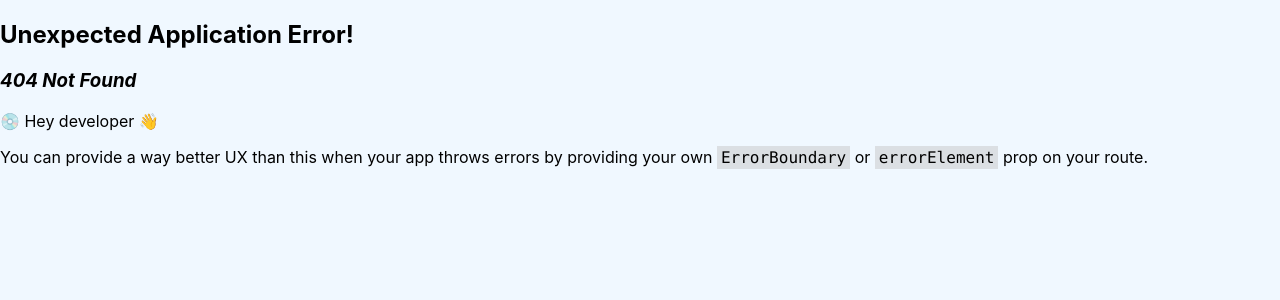
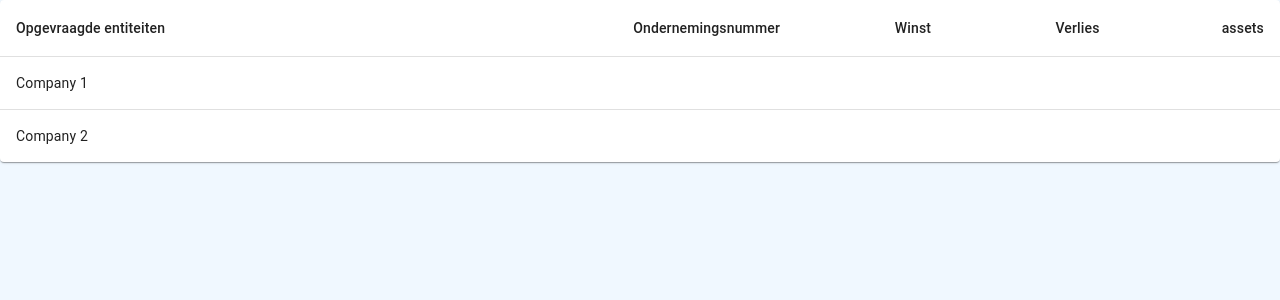
Before and after one commit to TimVanOnckelen/nbbproject-frontend-ap, a React (Create React App) app: page /history in a window 1280 px wide. Before the commit this address had no page. Shown: the top 300 px of the page. Built offline with nearby package versions, Linux system fonts and the light colour scheme.

Commit message:
Tabel historiek aangemaakt

```diff
--- a/src/components/history/overview.tsx
+++ b/src/components/history/overview.tsx
@@ -1,6 +1,13 @@
 import React from "react";
 import { DataGrid } from "@mui/x-data-grid";
 import { ICompany } from "../../models/company/company.model";
+import Table from '@mui/material/Table';
+import TableBody from '@mui/material/TableBody';
+import TableCell from '@mui/material/TableCell';
+import TableContainer from '@mui/material/TableContainer';
+import TableHead from '@mui/material/TableHead';
+import TableRow from '@mui/material/TableRow';
+import Paper from '@mui/material/Paper';
 
 const historyOverview = () => {
   const dummyData: ICompany[] = [
@@ -11,7 +18,39 @@
       name: "Company 2",
     },
   ];
-  return <></>;
+  return  <>
+      <TableContainer component={Paper}>
+      <Table sx={{ minWidth: 650 }} aria-label="simple table">
+        <TableHead>
+          <TableRow>
+            <TableCell>Opgevraagde entiteiten</TableCell>
+            <TableCell align="right">Ondernemingsnummer</TableCell>
+            <TableCell align="right">Winst</TableCell>
+            <TableCell align="right">Verlies</TableCell>
+            <TableCell align="right">assets </TableCell>
+          </TableRow>
+        </TableHead>
+        <TableBody>
+          {dummyData.map((name) => (
+            <TableRow
+              key={name.name}
+              sx={{ '&:last-child td, &:last-child th': { border: 0 } }}
+            >
+              <TableCell component="th" scope="row">
+                {name.name}
+              </TableCell>
+
+              <TableCell align="right">{}</TableCell>
+
+              <TableCell align="right">{}</TableCell>
+              <TableCell align="right">{}</TableCell>
+              <TableCell align="right">{}</TableCell>
+            </TableRow>
+          ))}
+        </TableBody>
+      </Table>
+    </TableContainer>
+   </>;
 };
 
 export default historyOverview;
--- a/src/router.tsx
+++ b/src/router.tsx
@@ -2,6 +2,7 @@
 import App from "./components/App";
 import Search from "./components/search";
 import Login from "./components/auth/login";
+import Overview from "./components/history/overview"
 
 export const router = createBrowserRouter([
   {
@@ -21,4 +22,8 @@
     path: "/search",
     element: <Search />,
   },
+  {
+    path:"/history",
+    element: <Overview />
+  }
 ]);
```
